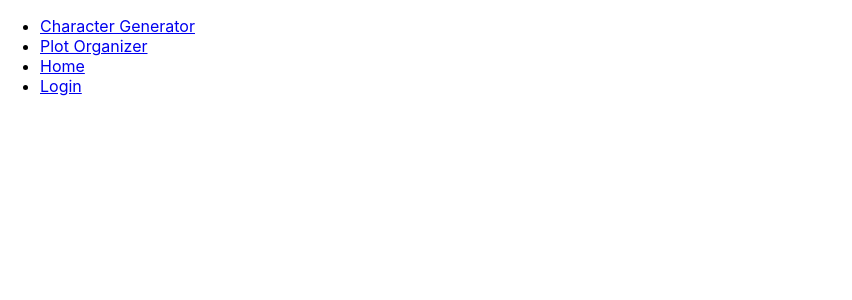
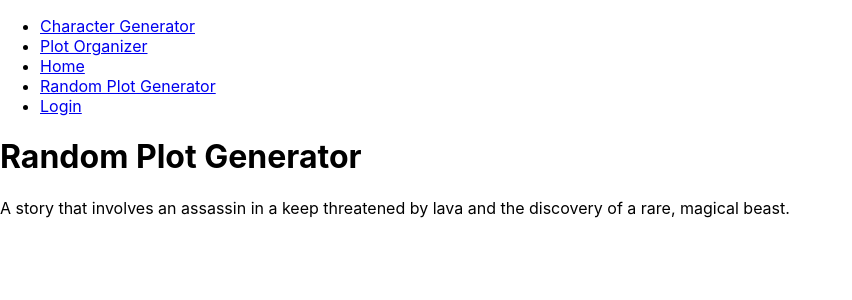
Before and after one commit to kailanak1/aMUSEme, a React (Create React App) app: page /RandomPlotGenerator in a window 1280 px wide. Shown: the top 300 px of the page, without its empty margins (0-852 px from the left). Built offline with nearby package versions, Linux system fonts and the light colour scheme.

Commit message:
add random plot generator

```diff
--- a/src/App.js
+++ b/src/App.js
@@ -11,6 +11,7 @@ import PlotOrganizerContainer from './components/PlotOrganizerContainer'
 import NavBar from './components/NavBar'
 import Landing from './components/Landing'
 import Login from './components/Login'
+import RandomPlotGenerator from './components/RandomPlotGenerator';
 
 class App extends Component {
   render() {
@@ -39,6 +40,11 @@ class App extends Component {
 
           <Route
           exact
+          path='/RandomPlotGenerator'
+          component={RandomPlotGenerator}/>
+
+          <Route
+          exact
           path='/Login'
           component={Login}/>
 
--- a/src/components/CharacterGenerator.js
+++ b/src/components/CharacterGenerator.js
@@ -7,6 +7,7 @@ const Container = styled.div`
     margin: 8px;
     border: 1px solid lightgrey;
     border-radius: 2px;
+    width: 550px;
 `
 const Title = styled.h3`
     padding: 8px;
--- a/src/components/NavBar.js
+++ b/src/components/NavBar.js
@@ -18,6 +18,9 @@ function NavBar(){
               <Link to="/">Home</Link>
               </li>
               <li>
+              <Link to="/RandomPlotGenerator">Random Plot Generator</Link>
+              </li>
+              <li>
                 <Link to="/Login">Login</Link>
               </li>
           </ul>
--- a/src/components/RandomPlotGenerator.js
+++ b/src/components/RandomPlotGenerator.js
@@ -5,22 +5,56 @@ class RandomPlotGenerator extends React.Component{
 
     genreRelatedCharacter = (data)=> {
         let charList = data.genres.fantasy.characters
-        let number =  Math.floor(Math.random() * charList.length) + 1
+        let number =  Math.floor(Math.random() * charList.length)
+        console.log(number)
          return charList[number]
 
       }
 
     genreRelatedSetting = (data) => {
         let settingList = data.genres.fantasy.setting.places
-        let placeNumber =  Math.floor(Math.random() * settingList.length) + 1
+        let placeNumber =  Math.floor(Math.random() * settingList.length)
         return settingList[placeNumber]
+    }
+
+    genreRelatedSettingDescription = (data) => {
+        let settingDesc = ""
+        let plightList = data.genres.fantasy.setting.plights
+        let plightNum =  Math.floor(Math.random() * plightList.length)
+        let plightRef = data.genres.fantasy.setting.plights
+        let plight = Object.keys(plightRef[plightNum])
+
+        let plightArr = Object.values(plightList[plightNum]).flat()
+        let actionNum = plightArr[Math.floor(Math.random() * plightArr.length)]
+        console.log(actionNum)
+        let action = data.genres.fantasy.setting.actions[actionNum]
+
+        let stringedPlight = JSON.stringify(plight).replace(/[\[\]']+/g,'').replace(/\"/g, "")
+
+        return settingDesc.concat(action, stringedPlight)
+      }
+
+    genreRelatedConflict = (data) => {
+        let conflict = ""
+        let conflictList = data.genres.fantasy.conflict
+        let num = Math.floor(Math.random() * conflictList.length)
+        let conflictType = conflictList[num]
+
+        let conflictWrapper = conflictType[`type${num+1}`]
+
+        let problem = conflictWrapper.problem[Math.floor(Math.random() * conflictWrapper.problem.length)]
+
+
+        let instigator = conflictWrapper.instigator[Math.floor(Math.random() * conflictWrapper.instigator.length)]
+
+        return conflict.concat(problem, instigator)
       }
 
     render(){
         return(
             <div>
                 <h1>Random Plot Generator</h1>
-                <p>{`A (genre) story that involves ${genreRelatedCharacter(RandomPlotData)} in a ${genreRelatedSetting(RandomPlotData)} and (genre related problem).`} </p>
+                <p>{`A story that involves ${this.genreRelatedCharacter(RandomPlotData)} in a ${this.genreRelatedSetting(RandomPlotData)} ${this.genreRelatedSettingDescription(RandomPlotData)} and ${this.genreRelatedConflict(RandomPlotData)}.`} </p>
             </div>
         )
     }
--- a/src/components/Scene.js
+++ b/src/components/Scene.js
@@ -14,6 +14,8 @@ const Container = styled.div`
 
 
 export default class Scene extends React.Component{
+
+
     render(){
         return(
             <Draggable draggableId={this.props.scene.id} index={this.props.index}>
@@ -24,6 +26,9 @@ export default class Scene extends React.Component{
                         ref={provided.innerRef}
                         isDragging={snapshot.isDragging}
                     >
+                        <form>
+                            <input type="text"></input>
+                        </form>
 
                     </Container>
                 )}
--- a/src/components/randomPlotData.js
+++ b/src/components/randomPlotData.js
@@ -5,21 +5,21 @@ const RandomPlotData = {
         'fantasy':
         {
             characters: [
-                'elf',
-                'witch',
-                'monster',
-                'prince',
-                'princess',
-                'assassin',
-                'hunter',
-                'angel',
-                'demon',
-                'warrior',
-                'knight',
-                'wanderer',
-                'wizard',
-                'warlock',
-                'alchemist'
+                'an elf',
+                'a witch',
+                'a monster',
+                'a prince',
+                'a princess',
+                'an assassin',
+                'a hunter',
+                'an apprentence',
+                'a demon',
+                'a warrior',
+                'a knight',
+                'a wanderer',
+                'a wizard',
+                'a warlock',
+                'an alchemist'
             ],
             setting: {
                 places: [
@@ -45,75 +45,80 @@ const RandomPlotData = {
 
                 ], actions: [
                     'beset by',
-                    'in the parth of',
+                    'in the path of',
                     'consumed by',
                     'on the verge of',
                     'conquered by',
                     'covered in',
+                    'threatened by'
 
                 ], plights: [
-                    {'beasts':[0, 1, 2, 4, 5]},
-                    {'a raging storm':[0, 1, 2]},
-                    {'plague':[0, 1, 2, 3]},
-                    {'collapse':[0, 3]},
-                    {'celebration':[0, 2, 3]},
-                    {'a malicious ruler':[0, 1, 4]},
-                    {'ice':[0, 1, 2, 5]},
-                    {'lava':[0, 1, 2, 5]},
-                    {'moss':[0, 1, 2, 5]},
-                    {'a foreign army':[0, 1, 4]},
+                    {' beasts':[0, 1, 2, 4, 5, 6]},
+                    {' a raging storm':[0, 1, 2, 6]},
+                    {' a plague':[0, 1, 2, 3, 6]},
+                    {' collapse':[0, 3, 6]},
+                    {' a celebration':[0, 2, 3, 6]},
+                    {' a malicious ruler':[0, 1, 4, 6]},
+                    {' ice':[0, 1, 2, 5, 6]},
+                    {' lava':[0, 1, 2, 5, 6]},
+                    {' moss':[0, 1, 2, 5, 6]},
+                    {' an invading army':[0, 1, 4, 6]},
                 ]
             },
-            conflict: {
-               character:{
-                   problems: [
-                    'death',
-                    'ascension',
-                    'plotting ',
-                    'bordom',
-                    'kidnapping ',
-                    'coming',
-                    'dissapearance',
-                    'birth',
-                    'betrayal',
+            conflict: [
+               {
+                 type1:{
+                   problem: [
+                    'the death',
+                    'the ascension',
+                    'the plotting ',
+                    'the bordom',
+                    'the kidnapping ',
+                    'the coming',
+                    'the dissapearance',
+                    'the birth',
+                    'the betrayal',
                    ],
                    instigator: [
-                    'of a king',
-                    'of a queen',
-                    'of a ruler',
-                    'of a diplomat',
-                    'of a hidden heir',
-                    'of a sage',
-                    'of a noble',
-                    'of a knight',
-                    'of a commoner',
+                    ' of a king',
+                    ' of a queen',
+                    ' of a ruler',
+                    ' of a diplomat',
+                    ' of a hidden heir',
+                    ' of a sage',
+                    ' of a noble',
+                    ' of a knight',
+                    ' of a commoner',
                    ]
                },
-               quest:{
-                   action:[
-                    'hunt for',
-                    'quest for',
-                    'destruction of',
-                    'race for',
-                    'discovery of',
-                    'tornament for',
-                    'protection of',
-                    'obsession over',
-                    'war over',
+               },
+               {
+               type2:{
+                   problem:[
+                    'the hunt for',
+                    'a quest for',
+                    'the destruction of',
+                    'a race for',
+                    'the discovery of',
+                    'a tornament for',
+                    'the protection of',
+                    'an obsession over',
+                    'a war over',
                    ],
-                   item:[
-                    'a panacea',
-                    'a rare, magical beast',
-                    'a mystical weapon',
-                    'a magical artifact',
-                    'a secret tome',
-                    'a map',
-                    'a hidden village',
-                    'a birthright',
-                    'a portal to another world',
+                   instigator:[
+                    ' a panacea',
+                    ' a rare, magical beast',
+                    ' a mystical weapon',
+                    ' a magical artifact',
+                    ' a secret tome',
+                    ' a map',
+                    ' a hidden village',
+                    ' a birthright',
+                    ' a portal to another world',
                    ]
+               },
                }
-            },
+            ],
         },
     }
 }
```
